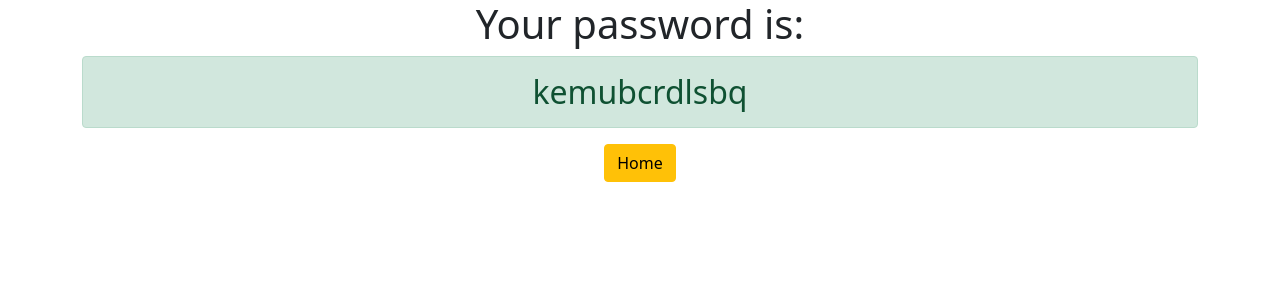
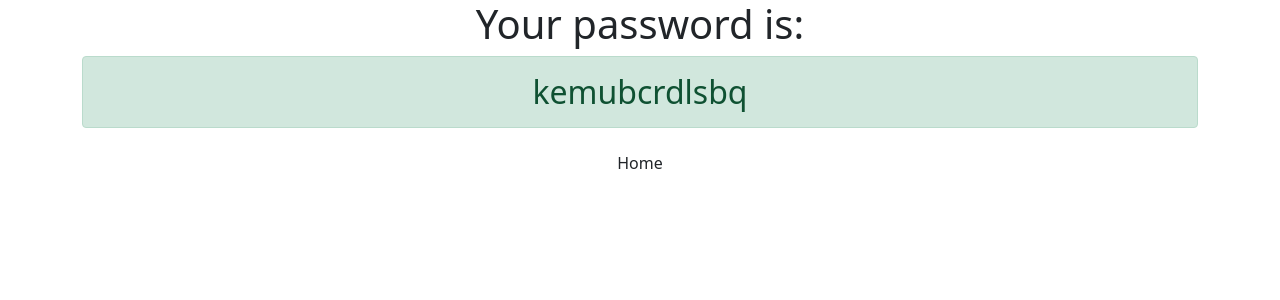
Before and after one commit to kaz96nis/django3-password-generator, a Django app: page /password/ in a window 1280 px wide. Shown: the top 300 px of the page. Run offline with Django 3.2, Linux system fonts and the light colour scheme.

Commit message:
I made some tweaks

```diff
--- a/generator/templates/generator/password.html
+++ b/generator/templates/generator/password.html
@@ -2,5 +2,5 @@
 <div class="container text-center">
   <h1>Your password is:</h1>
   <h2 class="alert alert-success">{{ password }}</h2>
-  <a href="{% url 'home' %}"" class="btn btn-warning">Home</a>
+  <a href="{% url 'home' %}"" class="btn btn-warning-info">Home</a>
 </div>
--- a/password_generator/settings.py
+++ b/password_generator/settings.py
@@ -20,7 +20,7 @@ BASE_DIR = Path(__file__).resolve().parent.parent
 # See https://docs.djangoproject.com/en/3.2/howto/deployment/checklist/
 
 # SECURITY WARNING: keep the secret key used in production secret!
-SECRET_KEY = 'django-insecure-zc1w9ko2tu3$f-r3ys!^5w1eco7c8a!6)#!e0@33pe)%43y715'
+SECRET_KEY = 'django-insecure-zc1w9ko2tu3$f-r3ys!^5w1ecoaaaaa7c8a!6)#!e0@33pe)%43y715'
 
 # SECURITY WARNING: don't run with debug turned on in production!
 DEBUG = True
```
